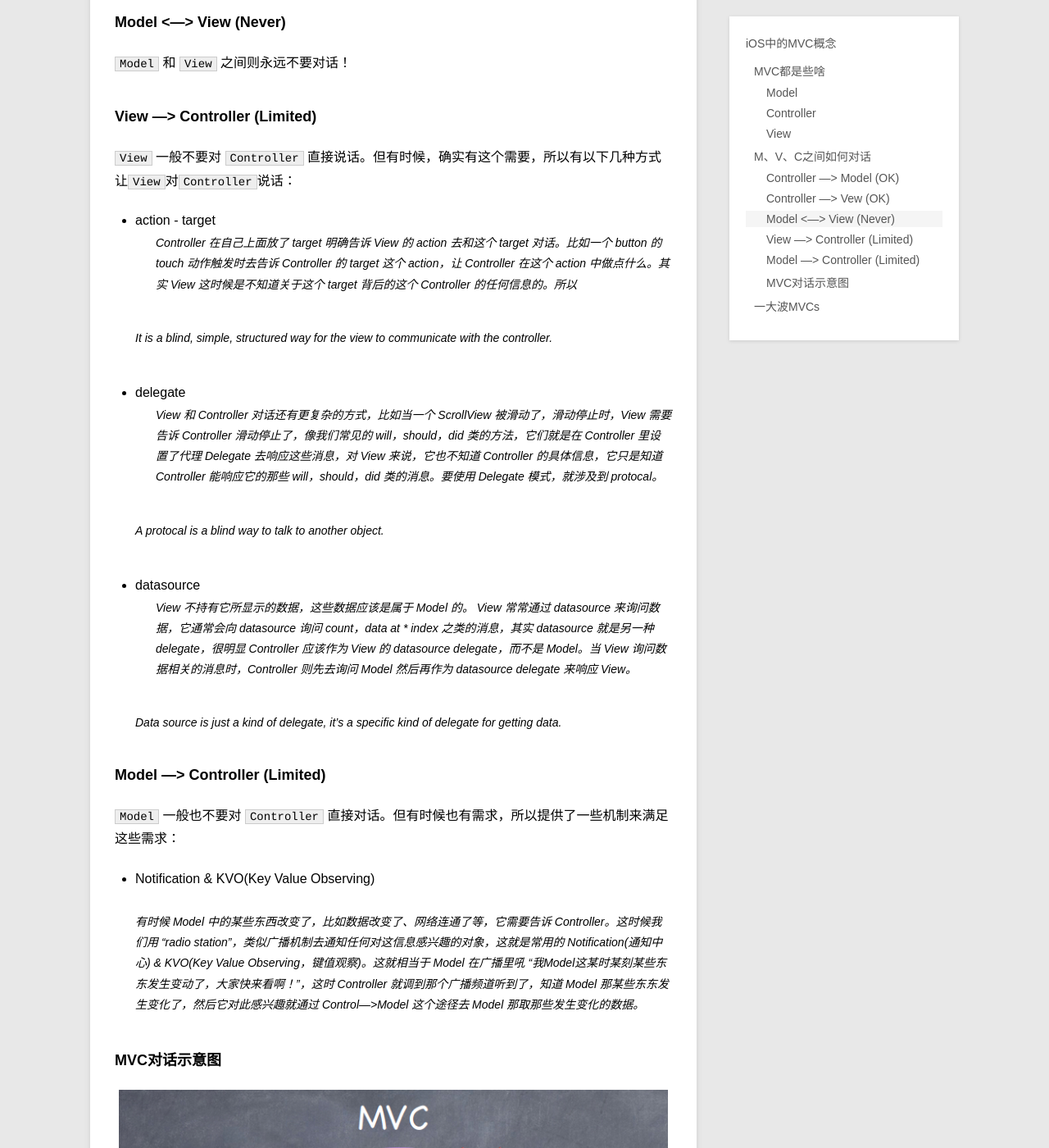
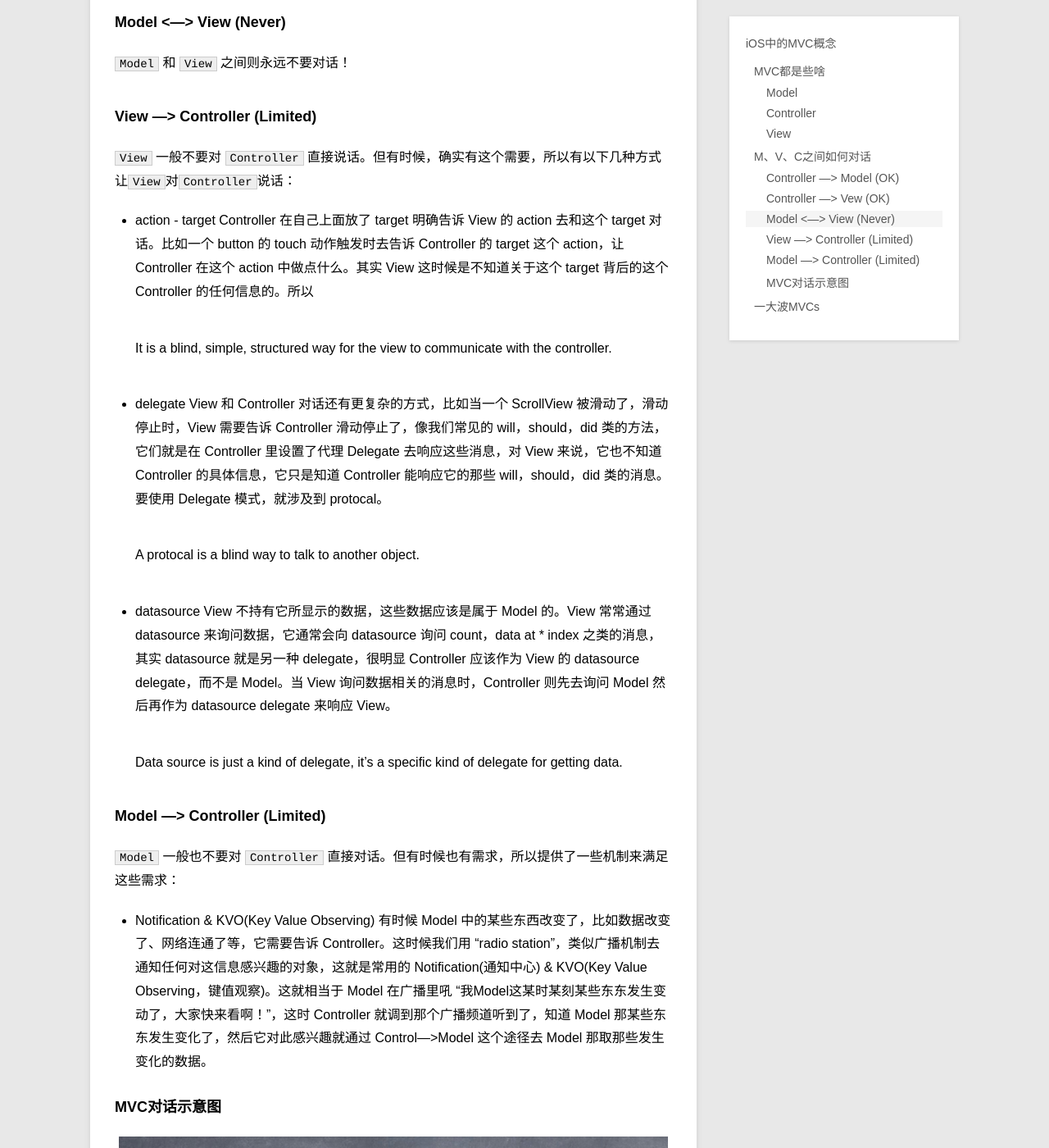
Before and after one commit to samirchen/samirchen.github.io, a Jekyll site: the page built from _posts/blog/2013-12-12-mvc-in-ios.md, in a window 1280 px wide and 1400 px high, scrolled down 1179 px. Shown: the whole window at 82% size. Built offline with Jekyll 4.4.1, drawn with Linux system fonts in a browser that asks for light colours; Markdown is read by kramdown in place of the engine named in the settings.

```diff
--- a/_posts/blog/2013-12-12-mvc-in-ios.md
+++ b/_posts/blog/2013-12-12-mvc-in-ios.md
@@ -36,28 +36,26 @@ tag: iOS, MVC, Objective-C
 `View` 一般不要对 `Controller` 直接说话。但有时候，确实有这个需要，所以有以下几种方式让`View`对`Controller`说话：
 
 - action - target
->Controller 在自己上面放了 target 明确告诉 View 的 action 去和这个 target 对话。比如一个 button 的 touch 动作触发时去告诉 Controller 的 target 这个 action，让 Controller 在这个 action 中做点什么。其实 View 这时候是不知道关于这个 target 背后的这个 Controller 的任何信息的。所以
+	Controller 在自己上面放了 target 明确告诉 View 的 action 去和这个 target 对话。比如一个 button 的 touch 动作触发时去告诉 Controller 的 target 这个 action，让 Controller 在这个 action 中做点什么。其实 View 这时候是不知道关于这个 target 背后的这个 Controller 的任何信息的。所以
 
-> It is a blind, simple, structured way for the view to communicate with the controller.
+	It is a blind, simple, structured way for the view to communicate with the controller.
 
 - delegate
->View 和 Controller 对话还有更复杂的方式，比如当一个 ScrollView 被滑动了，滑动停止时，View 需要告诉 Controller 滑动停止了，像我们常见的 will，should，did 类的方法，它们就是在 Controller 里设置了代理 Delegate 去响应这些消息，对 View 来说，它也不知道 Controller 的具体信息，它只是知道 Controller 能响应它的那些 will，should，did 类的消息。要使用 Delegate 模式，就涉及到 protocal。
+	View 和 Controller 对话还有更复杂的方式，比如当一个 ScrollView 被滑动了，滑动停止时，View 需要告诉 Controller 滑动停止了，像我们常见的 will，should，did 类的方法，它们就是在 Controller 里设置了代理 Delegate 去响应这些消息，对 View 来说，它也不知道 Controller 的具体信息，它只是知道 Controller 能响应它的那些 will，should，did 类的消息。要使用 Delegate 模式，就涉及到 protocal。
 
->A protocal is a blind way to talk to another object.
+	A protocal is a blind way to talk to another object.
 
 - datasource
->View 不持有它所显示的数据，这些数据应该是属于 Model 的。
-View 常常通过 datasource 来询问数据，它通常会向 datasource 询问 count，data at * index 之类的消息，其实 datasource 就是另一种 delegate，很明显 Controller 应该作为 View 的 datasource delegate，而不是 Model。当 View 询问数据相关的消息时，Controller 则先去询问 Model 然后再作为 datasource delegate 来响应 View。
+	View 不持有它所显示的数据，这些数据应该是属于 Model 的。View 常常通过 datasource 来询问数据，它通常会向 datasource 询问 count，data at * index 之类的消息，其实 datasource 就是另一种 delegate，很明显 Controller 应该作为 View 的 datasource delegate，而不是 Model。当 View 询问数据相关的消息时，Controller 则先去询问 Model 然后再作为 datasource delegate 来响应 View。
 
-> Data source is just a kind of delegate, it's a specific kind of delegate for getting data.
+	Data source is just a kind of delegate, it's a specific kind of delegate for getting data.
 
 
 ###Model ---> Controller (Limited)
 `Model` 一般也不要对 `Controller` 直接对话。但有时候也有需求，所以提供了一些机制来满足这些需求：
 
 - Notification & KVO(Key Value Observing)
-
-> 有时候 Model 中的某些东西改变了，比如数据改变了、网络连通了等，它需要告诉 Controller。这时候我们用 "radio station"，类似广播机制去通知任何对这信息感兴趣的对象，这就是常用的 Notification(通知中心) & KVO(Key Value Observing，键值观察)。这就相当于 Model 在广播里吼 “我Model这某时某刻某些东东发生变动了，大家快来看啊！”，这时 Controller 就调到那个广播频道听到了，知道 Model 那某些东东发生变化了，然后它对此感兴趣就通过 Control--->Model 这个途径去 Model 那取那些发生变化的数据。
+	有时候 Model 中的某些东西改变了，比如数据改变了、网络连通了等，它需要告诉 Controller。这时候我们用 "radio station"，类似广播机制去通知任何对这信息感兴趣的对象，这就是常用的 Notification(通知中心) & KVO(Key Value Observing，键值观察)。这就相当于 Model 在广播里吼 “我Model这某时某刻某些东东发生变动了，大家快来看啊！”，这时 Controller 就调到那个广播频道听到了，知道 Model 那某些东东发生变化了，然后它对此感兴趣就通过 Control--->Model 这个途径去 Model 那取那些发生变化的数据。
 
 ###MVC对话示意图
 ![](../../images/mvc-in-ios/mvc-communication.png)
```
